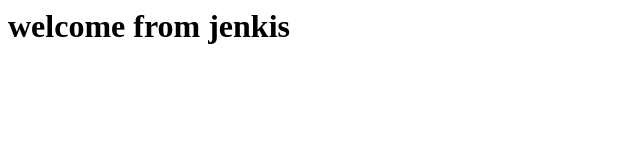
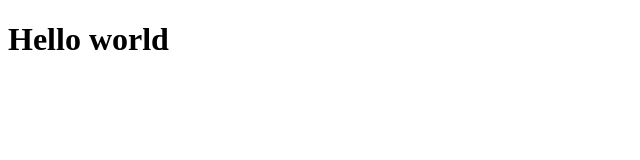
Before and after one commit to eidmuha/website, a plain HTML site: page index.html in a window 1280 px wide. Shown: the whole page, without its empty margins (0-640 px from the left). Drawn offline with Linux system fonts and the light colour scheme.

Commit message:
docker file updated

```diff
--- a/index.html
+++ b/index.html
@@ -1,10 +1,11 @@
-<html>
-<title>Jenkins</title>
-
+<!DOCTYPE html>
+<html lang="en">
+<head>
+    <meta charset="UTF-8">
+    <meta name="viewport" content="width=device-width, initial-scale=1.0">
+    <title>Document</title>
+</head>
 <body>
-
-<h1> welcome from jenkis</h1>
-
+    <h1>Hello world</h1>
 </body>
-
 </html>
```
